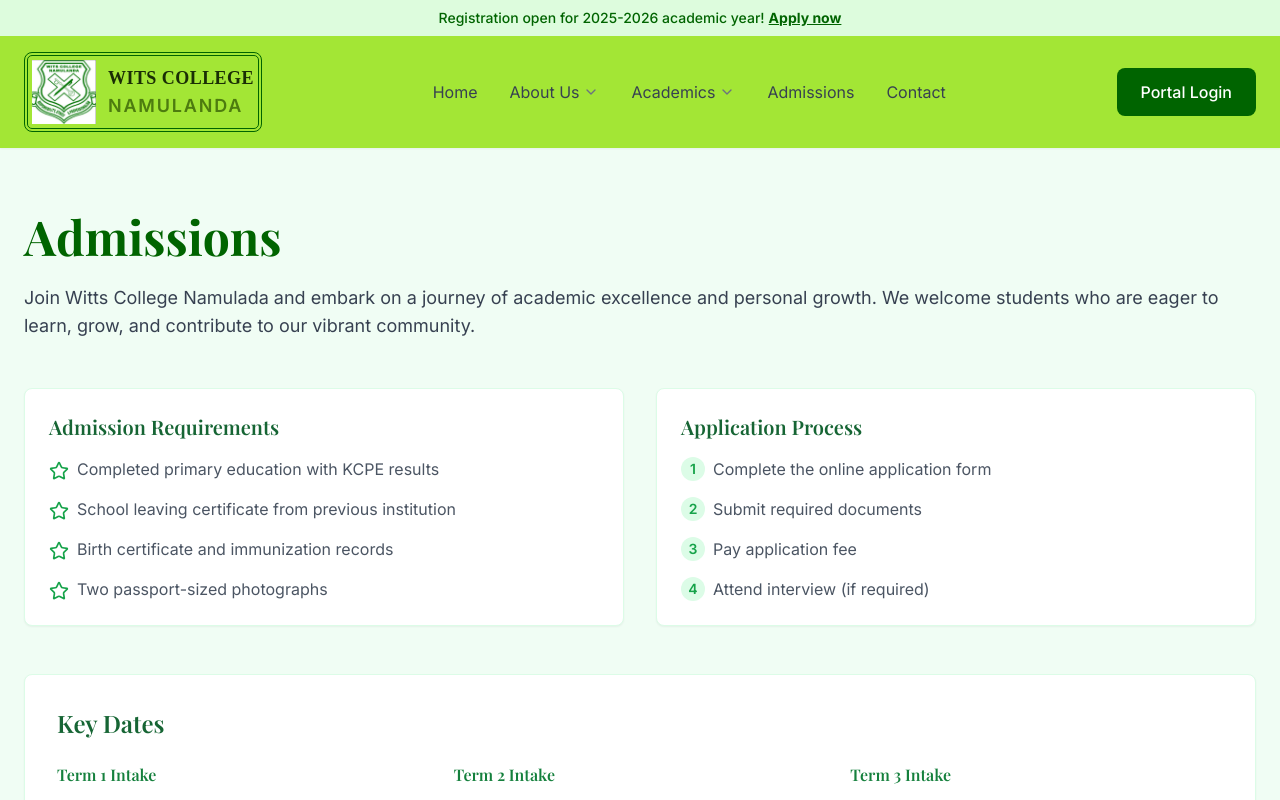
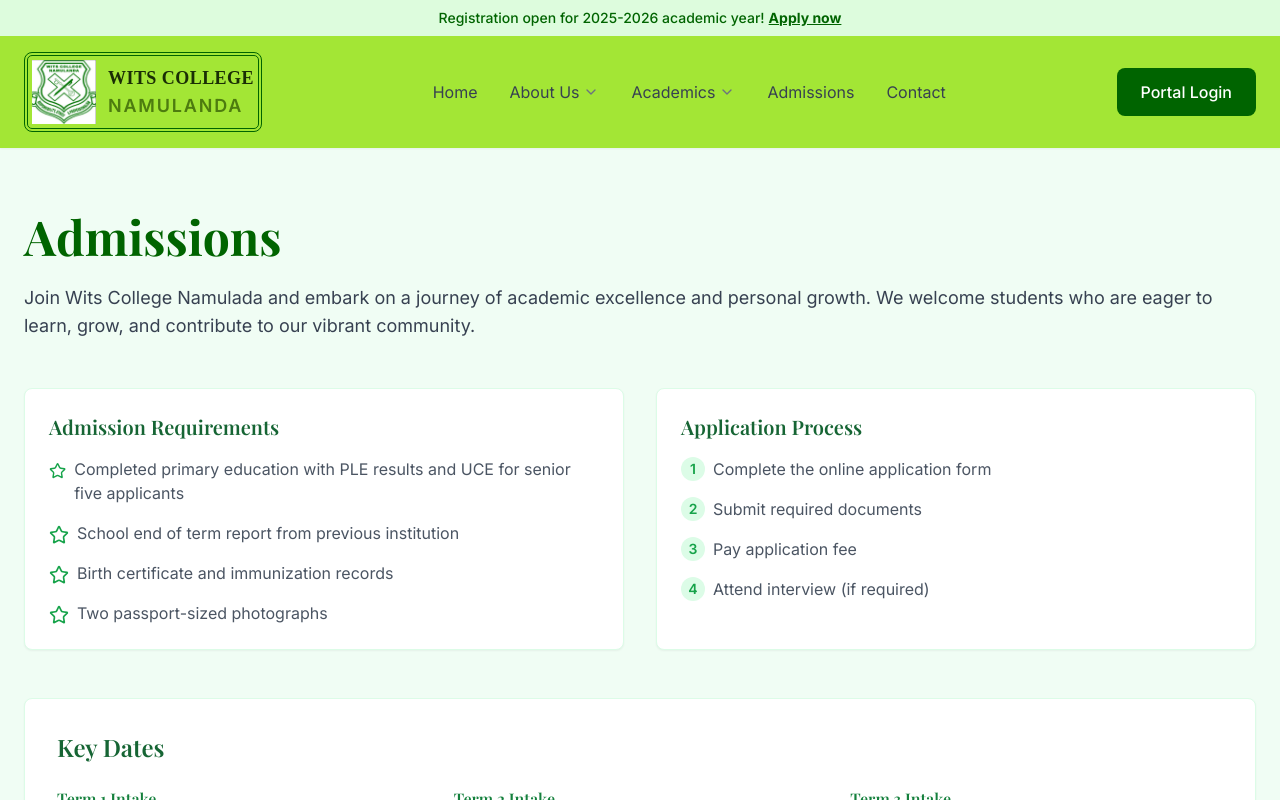
Before and after one commit to Ckealeb/wicona, a React (Vite) app: page /admissions in a window 1280 px wide. Shown: the top 800 px of the page. Built offline with nearby package versions, Linux system fonts and the light colour scheme.

Commit message:
Visual edit in Lovable
Edited UI in Lovable

```diff
--- a/src/pages/Admissions.tsx
+++ b/src/pages/Admissions.tsx
@@ -1,22 +1,13 @@
-
 import React, { useState } from "react";
 import Navigation from "@/components/layout/Navigation";
 import Footer from "@/components/layout/Footer";
 import { Card, CardContent } from "@/components/ui/card";
 import { Button } from "@/components/ui/button";
 import { GraduationCap, Book, Award, Star } from "lucide-react";
-import {
-  Dialog,
-  DialogContent,
-  DialogDescription,
-  DialogHeader,
-  DialogTitle,
-} from "@/components/ui/dialog";
+import { Dialog, DialogContent, DialogDescription, DialogHeader, DialogTitle } from "@/components/ui/dialog";
 import ApplicationForm from "@/components/admissions/ApplicationForm";
-
 const Admissions = () => {
   const [isDialogOpen, setIsDialogOpen] = useState(false);
-
   return <div className="min-h-screen flex flex-col">
       <Navigation />
       <main className="flex-grow bg-green-50">
@@ -24,10 +15,7 @@ const Admissions = () => {
           <h1 className="section-title">Admissions</h1>
 
           <div className="prose max-w-none mb-12">
-            <p className="text-lg text-gray-700">
-              Join Witts College Namulada and embark on a journey of academic excellence and personal growth.
-              We welcome students who are eager to learn, grow, and contribute to our vibrant community.
-            </p>
+            <p className="text-lg text-gray-700">Join Wits College Namulada and embark on a journey of academic excellence and personal growth. We welcome students who are eager to learn, grow, and contribute to our vibrant community.</p>
           </div>
 
           <div className="grid md:grid-cols-2 gap-8 mb-12">
@@ -37,11 +25,11 @@ const Admissions = () => {
                 <ul className="space-y-4 text-gray-600">
                   <li className="flex items-start gap-2">
                     <Star className="h-5 w-5 mt-1 text-green-600" />
-                    <span>Completed primary education with KCPE results</span>
+                    <span>Completed primary education with PLE results and UCE for senior five applicants</span>
                   </li>
                   <li className="flex items-start gap-2">
                     <Star className="h-5 w-5 mt-1 text-green-600" />
-                    <span>School leaving certificate from previous institution</span>
+                    <span>School end of term report from previous institution</span>
                   </li>
                   <li className="flex items-start gap-2">
                     <Star className="h-5 w-5 mt-1 text-green-600" />
@@ -99,10 +87,7 @@ const Admissions = () => {
           </div>
 
           <div className="text-center">
-            <Button
-              className="bg-green-600 hover:bg-green-700"
-              onClick={() => setIsDialogOpen(true)}
-            >
+            <Button className="bg-green-600 hover:bg-green-700" onClick={() => setIsDialogOpen(true)}>
               Start Your Application
             </Button>
           </div>
@@ -123,5 +108,4 @@ const Admissions = () => {
       </Dialog>
     </div>;
 };
-
 export default Admissions;
```
